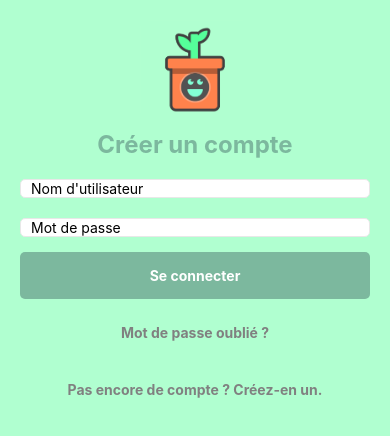
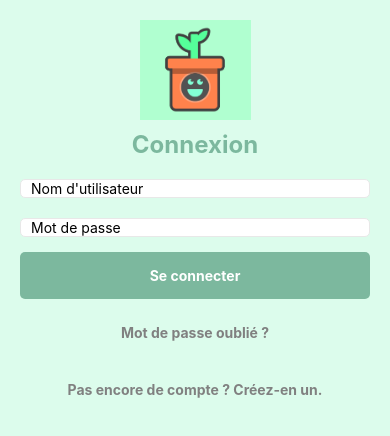
Before and after one commit to lchaboissier/plant_app, a React Native app: screen /SignIn in a window 390 px wide. Shown: the top 436 px of the page. Built offline with nearby package versions, Linux system fonts and the light colour scheme.

Commit message:
link authentication to homepage

```diff
--- a/App.js
+++ b/App.js
@@ -2,6 +2,7 @@ import { StatusBar } from 'expo-status-bar';
 import React from 'react';
 import {SafeAreaView, StyleSheet, Text} from 'react-native';
 import Navigation from './navigation';
+import { FontFamily } from './assets/util/CommonStyle';
 
 const App = () => {
   return (
@@ -14,6 +15,7 @@ const styles = StyleSheet.create({
   root: {
     flex: 1,
     backgroundColor: '#F9FBFC',
+    fontFamily: FontFamily.regular
   },
 });
 
--- /dev/null
+++ b/assets/util/CommonStyle/index.js
@@ -0,0 +1,8 @@
+const FontFamily = {
+    bold: 'Montserrat-Bold',
+    boldItalic: 'Montserrat-BoldItalic',
+    italic: 'Montserrat-Italic',
+    regular: 'Montserrat-Regular',
+};
+
+export {FontFamily};
--- a/components/Plant.js
+++ b/components/Plant/Plant.js
@@ -2,7 +2,7 @@ import React from 'react';
 import { View, Text, StyleSheet, TouchableOpacity } from 'react-native';
 import Icons from 'react-native-vector-icons/FontAwesome';
 
-const Plant = (props) => {
+export const Plant = (props) => {
 
   return (
     <View style={styles.item}>
@@ -25,7 +25,7 @@ const Plant = (props) => {
 
 const styles = StyleSheet.create({
   item: {
-    backgroundColor: '#b0ffd0',
+    backgroundColor: '#dcfcec',
     padding: 25,
     borderRadius: 10,
     flexDirection: 'row',
--- a/package.json
+++ b/package.json
@@ -9,10 +9,12 @@
     "web": "expo start --web"
   },
   "dependencies": {
+    "@expo-google-fonts/montserrat": "^0.2.2",
     "@react-navigation/bottom-tabs": "^6.5.0",
     "@react-navigation/native": "^6.1.0",
     "@react-navigation/native-stack": "^6.9.6",
     "expo": "~47.0.8",
+    "expo-app-loading": "~2.1.1",
     "expo-font": "~11.0.1",
     "expo-status-bar": "~1.4.2",
     "react": "18.1.0",
--- a/react-native.config.js
+++ b/react-native.config.js
@@ -3,5 +3,5 @@ module.exports = {
         ios:{},
         android:{}
     },
-    assets: ['./assets/fonts']
-}
+    assets:['./assets/fonts/'],
+};
--- a/screens/HomeScreen/index.js
+++ b/screens/HomeScreen/index.js
@@ -1,11 +1,14 @@
 // import { StatusBar } from 'expo-status-bar';
+import React from 'react';
 import { SafeAreaView, ScrollView, StyleSheet, Text, View } from 'react-native';
-// import { NavigationContainer } from '@react-navigation/native';
+import { NavigationContainer } from '@react-navigation/native';
 import { createBottomTabNavigator } from '@react-navigation/bottom-tabs';
-// import Ionicons from 'react-native-vector-icons/Ionicons';
+import { Plant } from '../../components/Plant/Plant';
+import Ionicons from 'react-native-vector-icons/Ionicons';
+import Icons from 'react-native-vector-icons/FontAwesome';
 // import Icons from 'react-native-vector-icons/FontAwesome';
 import { MenuContext, Menu, MenuOptions, MenuOption, MenuTrigger, MenuProvider } from 'react-native-popup-menu';
-// import Plant from './components/Plant';
+
 // import SignInScreen from './screens/AuthenticationScreen/SignInScreen';
 // import { useNavigation } from '@react-navigation/core';
 // import Navigation from './navigation';
@@ -14,47 +17,58 @@ const tab = createBottomTabNavigator();
 
 const HomeScreen = () => {
     return (
-        <View style={styles.container}>
+      <tab.Navigator
+          screenOptions={({route}) => ({
+              tabBarIcon: ({focused, color, size}) => {
+                let iconName;
 
-        <Text style={{fontFamily: 'Montserrat-Regular', marginLeft:16}}>Liste des plantes</Text>
-        {/* <ScrollView style={{width:'100%'}}> */}
-        {/* <View style={styles.box}> */}
-            {/* <View style={styles.circleStyle} /> */}
-            {/* <Plant style={{fontFamily: 'Montserrat-Regular'}} text={'Title'} subText={'Subtitle'} /> */}
-        {/* </View> */}
-        {/* </ScrollView> */}
-        </View>
+                if (route.name == "Home") {
+                    iconName = "home"
+                } else if (route.name == "Settings") {
+                    iconName = "settings"
+                }
+
+                return <Ionicons name={iconName} size={25} />
+              }
+          })}
+        >
+            <tab.Screen style={{fontFamily: 'Montserrat-Regular', color: '#b0ffd0'}} name='Home' component={Home} />
+            <tab.Screen style={{fontFamily: 'Montserrat-Regular', color: '#b0ffd0'}} name='Settings' component={Settings} />
+        </tab.Navigator>
     );
-    }
+}
 
-    function SettingsScreen() {
+  function Home() {
+    return (
+      <View style={styles.container}>
+      <Text style={{marginLeft:16, marginTop:16, fontSize: 18}}>Liste des plantes</Text>
+      <ScrollView style={{width:'100%'}}>
+      <View style={styles.box}>
+
+          <Plant style={{fontFamily: 'Montserrat-Regular'}} text={'Title'} subText={'Subtitle'} />
+      </View>
+      </ScrollView>
+      </View>
+    );
+}
+
+
+    function Settings() {
     return (
         <View style={styles.container}>
-          <Text style={{fontFamily: 'Montserrat-Regular', marginLeft:16}}>Paramètres</Text>
+          <Text style={{marginLeft:16, marginTop:16, fontSize: 18}}>Paramètres</Text>
+          <View style={{ flexDirection: 'row'}}>
+            <Text>Help 1</Text>
+            <Icons name='chevron-right'></Icons>
+          </View>
         </View>
     );
 
-//     <NavigationContainer>
-//       <tab.Navigator
-//           screenOptions={({route}) => ({
-//               tabBarIcon: ({focused, color, size}) => {
-//                 let iconName;
 
-//                 if (route.name == "Home") {
-//                     iconName = "home"
-//                 } else if (route.name == "Settings") {
-//                     iconName = "settings"
-//                 }
 
-//                 return <Ionicons name={iconName} size={25} />
-//               }
-//           })}
-//         >
-//             <tab.Screen style={{fontFamily: 'Montserrat-Regular', color: '#b0ffd0'}} name='Home' component={HomeScreen} />
-//             <tab.Screen style={{fontFamily: 'Montserrat-Regular', color: '#b0ffd0'}} name='Settings' component={SettingsScreen} />
-//         </tab.Navigator>
-//     </NavigationContainer>
 };
+
+
 
 const styles = StyleSheet.create({
   sectionTitle: {
@@ -64,19 +78,13 @@ const styles = StyleSheet.create({
 
   container: {
       flex: 1,
-      backgroundColor: '#b0ffd0'
+      backgroundColor: '#ffffff'
     },
     box: {
       width: '100%',
       height: '100%',
       padding: 25,
     },
-    circleStyle: {
-      width: 100,
-      height: 100,
-      borderRadius: 100/4,
-      backgroundColor: '#b0ffd0',
-    },
 });
 
 export default HomeScreen;
--- a/screens/SignInScreen/SignInScreen.js
+++ b/screens/SignInScreen/SignInScreen.js
@@ -5,7 +5,7 @@ import Logo from '../../assets/icon.png'
 import CustomButton from '../../components/CustomButton/CustomButton';
 import CustomInput from '../../components/CustomInput/CustomInput';
 import { useNavigation } from '@react-navigation/core';
-import { useForm, Controller } from 'react-hook-form';
+import { useForm } from 'react-hook-form';
 
 const SignInScreen = () => {
     // const [username, setUsername] = useState('');
@@ -31,7 +31,7 @@ const SignInScreen = () => {
     };
 
     return (
-        <ScrollView style={{backgroundColor: "#b0ffd0"}} showsVerticalScrollIndicator={false}>
+        <ScrollView style={{backgroundColor: "#dcfcec"}} showsVerticalScrollIndicator={false}>
             <View style={styles.root}>
                 <Image
                     source={Logo}
@@ -39,11 +39,12 @@ const SignInScreen = () => {
                     resizeMode="contain"
                 />
 
-                <Text style={styles.title}>Créer un compte</Text>
+                <Text style={styles.title}>Connexion</Text>
                 <CustomInput
                     name="username"
                     placeholder="Nom d'utilisateur"
                     // value={username}
+                    style={styles.montserratFont}
                     control={control}
                     rules={{required: "Le nom d'utilisateur est obligatoire."}}
                 />
@@ -82,6 +83,9 @@ const styles = StyleSheet.create({
         color: '#7cb89e',
         margin: 10,
     },
+    montserratFont: {
+        fontFamily: 'Montserrat-Regular',
+    }
 });
 
 export default SignInScreen
--- a/screens/SignUpScreen/SignUpScreen.js
+++ b/screens/SignUpScreen/SignUpScreen.js
@@ -40,7 +40,7 @@ const SignUpScreen = () => {
     };
 
     return (
-        <ScrollView style={{backgroundColor: "#b0ffd0"}} showsVerticalScrollIndicator={false}>
+        <ScrollView style={{backgroundColor: "#dcfcec"}} showsVerticalScrollIndicator={false}>
             <View style={styles.root}>
                 <Text style={styles.title}>Créer un compte</Text>
 
```
Also changed, not shown: 1 other file (tests, documents, lock files or other folders).
